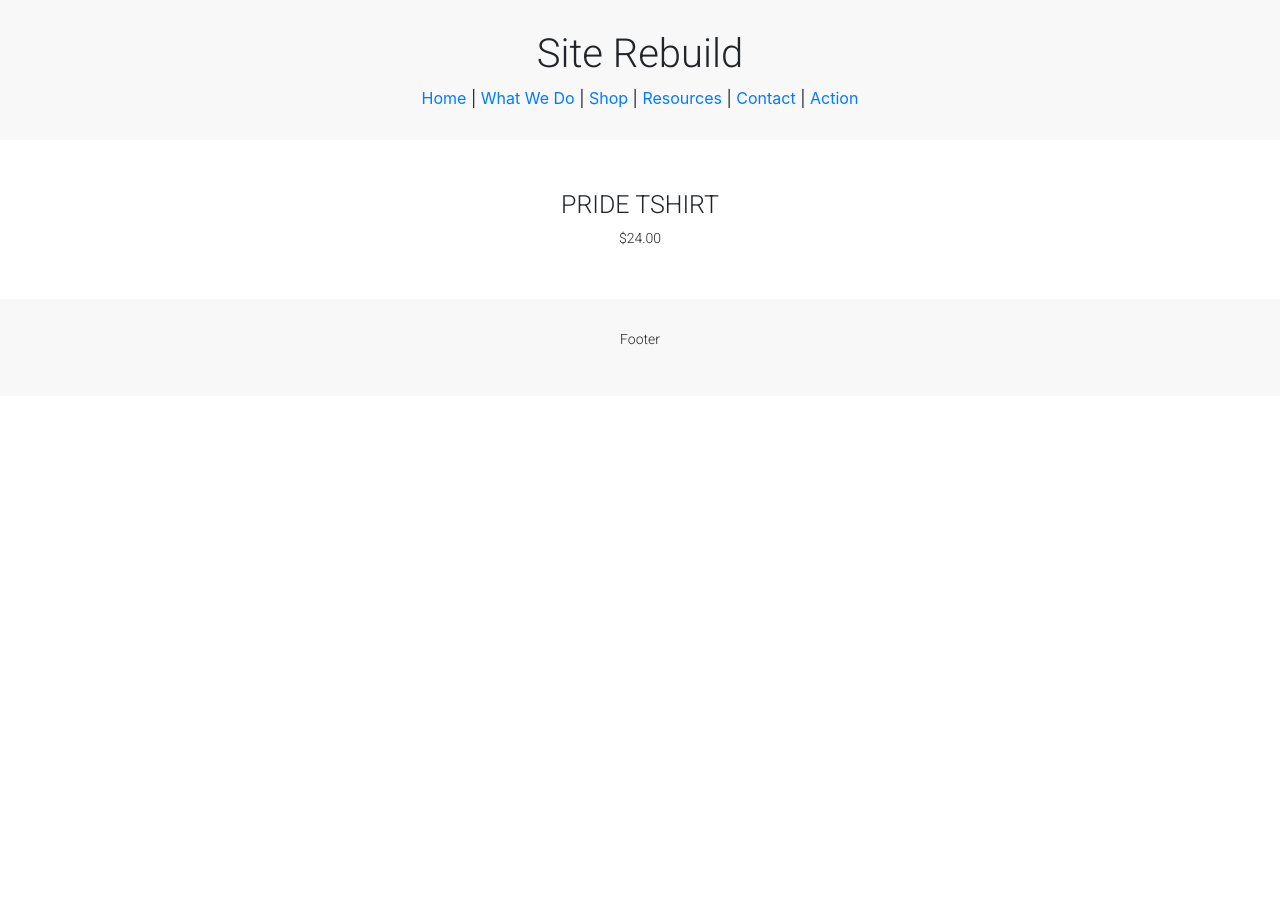
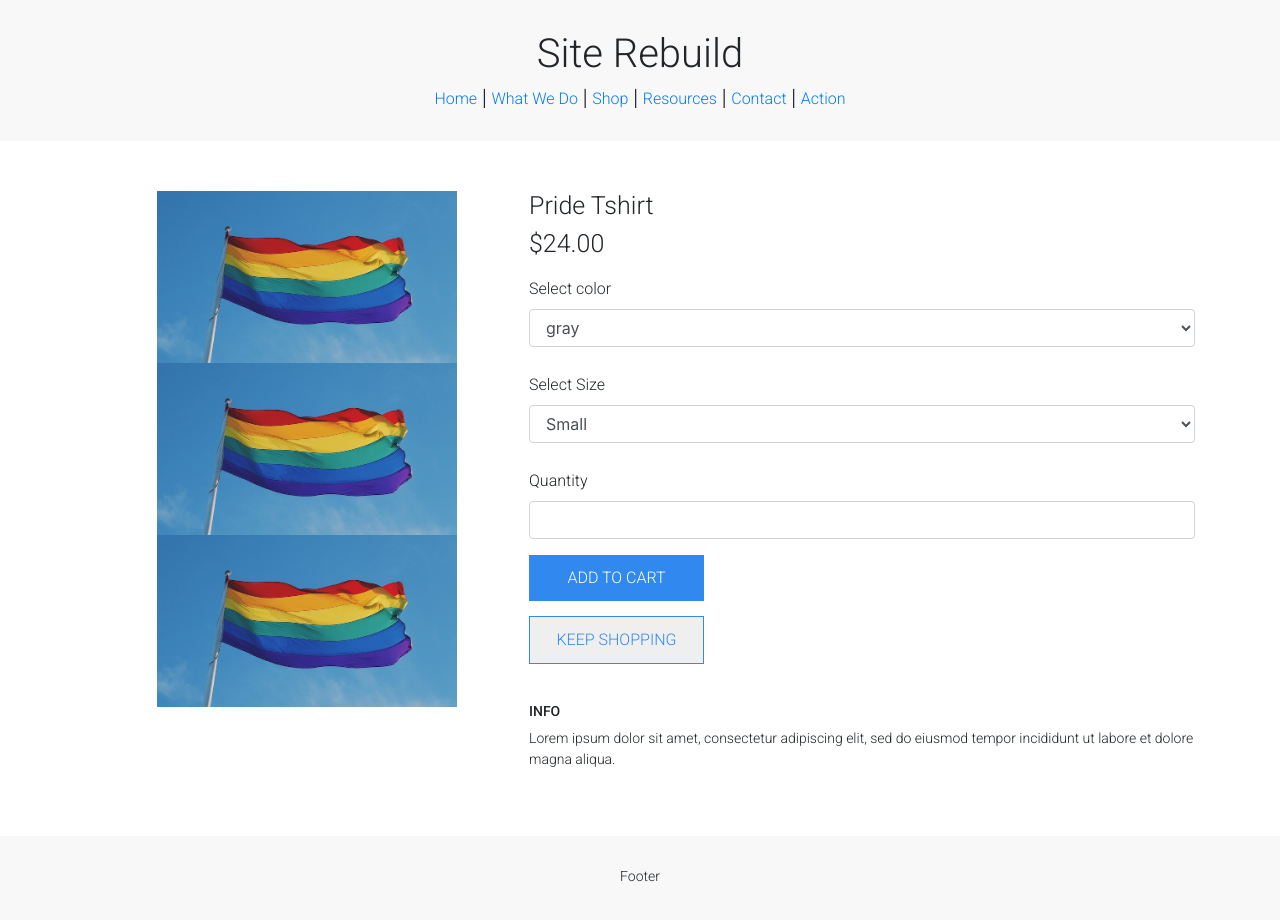
Before and after one commit to klowe27/ecommerce-rebuild, an Angular app: page /shop/1 in a window 1280 px wide. Shown: the top 920 px of the page. Before the commit the page ends 800 px from the top, so only its background shows below. Built offline with nearby package versions, Linux system fonts and the light colour scheme.

Commit message:
Add content and basic styling to product details page

```diff
--- a/src/app/product-detail/product-detail.component.css
+++ b/src/app/product-detail/product-detail.component.css
@@ -0,0 +1,52 @@
+.product-details {
+  display: grid;
+  grid-template-columns: 1fr 1.5fr;
+}
+
+.product-images img {
+  width: 300px;
+}
+
+.product-info {
+  text-align: left;
+}
+
+h2 {
+  text-transform: capitalize;
+}
+
+label {
+  font-family: 'Roboto', sans-serif;
+  font-weight: 300;
+  margin-top: 10px;
+}
+
+button {
+  width: 175px;
+  padding: 11px;
+  margin-bottom: 15px;
+  text-transform: uppercase;
+  font-family: 'Roboto', sans-serif;
+  font-weight: 300;
+  text-align: center;
+}
+
+.add {
+  background-color: #3189ef;
+  color: white;
+  border: none;
+}
+
+.add:hover {
+  background-color: black;
+}
+
+.keep-shopping {
+  border: 1px solid #3189ef;
+  color: #3189ef;
+}
+
+.keep-shopping:hover {
+  color: black;
+  border: 1px solid black;
+}
--- a/src/app/product-detail/product-detail.component.html
+++ b/src/app/product-detail/product-detail.component.html
@@ -1,2 +1,35 @@
-<h2>{{ productToDisplay.name }}</h2>
-<p>{{ productToDisplay.price | currency }}</p>
+<div class="product-details">
+  <div class="product-images">
+    <img *ngFor="let image of productToDisplay.images" src="assets/images/{{ image }}" alt="{{ productToDisplay.name }}">
+  </div>
+  <div class="product-info">
+
+    <h2>{{ productToDisplay.name }}</h2>
+    <h2>{{ productToDisplay.price | currency }}</h2>
+
+    <div *ngIf="productToDisplay.colors.length > 0"class="form-group">
+      <label for="color">Select color</label>
+      <select class="form-control">
+        <option *ngFor="let color of productToDisplay.colors" value="{{ color }}">{{ color }}</option>
+      </select>
+    </div>
+
+    <div *ngIf="productToDisplay.sizes.length > 0" class="form-group">
+      <label for="size">Select Size</label>
+      <select class="form-control">
+        <option *ngFor="let size of productToDisplay.sizes" value="{{ size }}">{{ size }}</option>
+      </select>
+    </div>
+
+    <div class="form-group">
+      <label for="quantity">Quantity</label>
+      <input type="number" name="quantity" class="form-control">
+    </div>
+
+    <button type="button" class="add">Add to Cart</button><br>
+    <a href="/shop"><button type="button" class="keep-shopping">Keep Shopping</button></a>
+    <br><br>
+    <h3>Info</h3>
+    <p>{{ productToDisplay.info }}</p>
+  </div>
+</div>
--- a/src/styles.css
+++ b/src/styles.css
@@ -31,3 +31,8 @@ p {
   font-weight: 300;
   font-size: 14px;
 }
+
+a {
+  font-family: 'Roboto', sans-serif;
+  font-weight: 300;
+}
```
